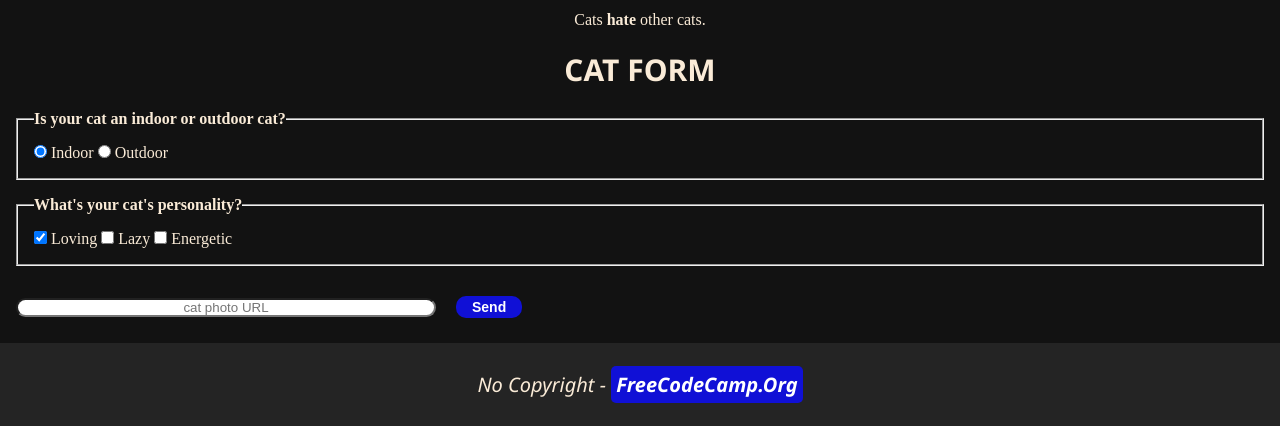
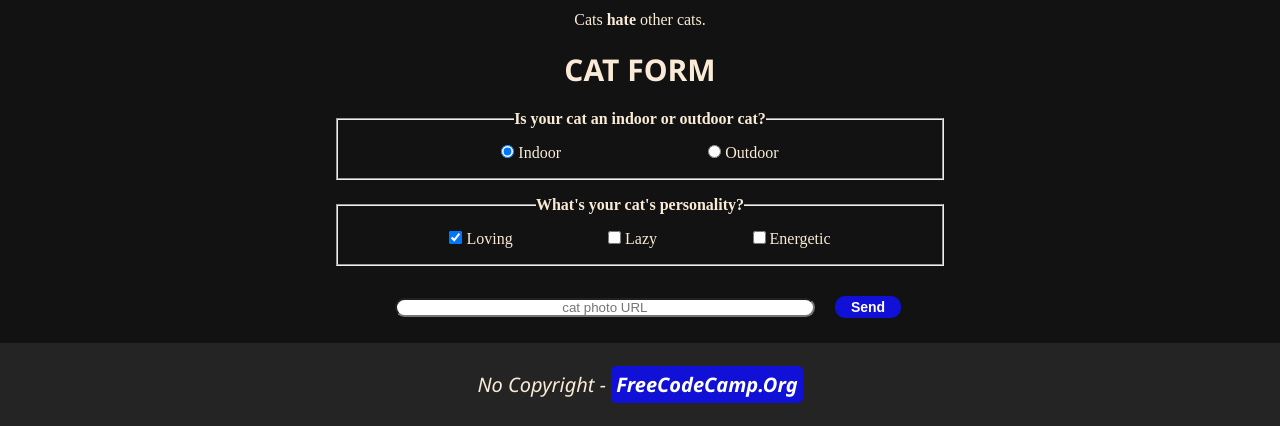
Before and after one commit to moacirrochadev/catphotoapp, a plain HTML site: page index.html in a window 1280 px wide. Shown: the part 1504-1930 px from the top of the page. Drawn offline with Linux system fonts and the light colour scheme.

Commit message:
Ajuste das dimensões do formulário

```diff
--- a/index.html
+++ b/index.html
@@ -1,11 +1,14 @@
 <!DOCTYPE html>
-<html lang="en">
+<html lang="pt-BR">
+
 <head>
   <meta charset="UTF-8">
+  <meta http-equiv="X-UA-Compatible" content="ie=edge">
   <meta name="viewport" content="width=device-width, initial-scale=1.0">
   <title>CatPhotoApp</title>
   <link rel="stylesheet" href="style.css">
 </head>
+
 <body>
   <h1>CatPhotoApp</h1>
   <section>
@@ -13,7 +16,8 @@
     <!-- TODO: Add link to cat photos -->
     <p>See more <a class="seemore" target="_blank" href="https://freecatphotoapp.com">cat photos</a> in our gallery.</p>
     <div class="images">
-          <img src="https://cdn.freecodecamp.org/curriculum/cat-photo-app/relaxing-cat.jpg" alt="A cute orange cat lying on its back.">
+      <img src="https://cdn.freecodecamp.org/curriculum/cat-photo-app/relaxing-cat.jpg"
+        alt="A cute orange cat lying on its back.">
     </div>
   </section>
   <section>
@@ -26,7 +30,8 @@
     </ul>
     <figure>
       <div class="images">
-            <img src="https://cdn.freecodecamp.org/curriculum/cat-photo-app/lasagna.jpg" alt="A slice of lasagna on a plate.">
+        <img src="https://cdn.freecodecamp.org/curriculum/cat-photo-app/lasagna.jpg"
+          alt="A slice of lasagna on a plate.">
       </div>
       <figcaption>Cats <em>love</em> lasagna.</figcaption>
     </figure>
@@ -38,12 +43,13 @@
     </ol>
     <figure>
       <div class="images">
-            <img src="https://cdn.freecodecamp.org/curriculum/cat-photo-app/cats.jpg" alt="Five cats looking around a field.">
+        <img src="https://cdn.freecodecamp.org/curriculum/cat-photo-app/cats.jpg"
+          alt="Five cats looking around a field.">
       </div>
       <figcaption>Cats <strong>hate</strong> other cats.</figcaption>
     </figure>
   </section>
-      <section>
+  <section class="forms">
     <h2>Cat Form</h2>
     <form action="https://freecatphotoapp.com/submit-cat-photo">
       <fieldset class="radiotype">
@@ -53,9 +59,11 @@
       </fieldset>
       <fieldset class="personality">
         <legend>What's your cat's personality?</legend>
-            <input id="loving" type="checkbox" name="personality" value="loving" checked> <label for="loving">Loving</label>
-            <input id="lazy" type="checkbox" name="personality" value="lazy"> <label for="lazy">Lazy</label>
-            <input id="energetic" type="checkbox" name="personality" value="energetic"> <label for="energetic">Energetic</label>
+        <div><input id="loving" type="checkbox" name="personality" value="loving" checked> <label
+            for="loving">Loving</label></div>
+        <div><input id="lazy" type="checkbox" name="personality" value="lazy"> <label for="lazy">Lazy</label></div>
+        <div><input id="energetic" type="checkbox" name="personality" value="energetic"> <label
+            for="energetic">Energetic</label></div>
       </fieldset>
       <div class="send_photo">
         <input class="photourl" type="text" name="catphotourl" placeholder="cat photo URL" required>
@@ -70,4 +78,5 @@
     </p>
   </footer>
 </body>
+
 </html>
--- a/style.css
+++ b/style.css
@@ -8,6 +8,7 @@ body{
     background-color: #121212;
     width: 100vw;
     height: 100vh;
+    text-align: center;
 }
 
 h1, h2, h3, p {
@@ -65,6 +66,8 @@ fieldset{
     padding: 16px;
     margin: 16px;
     color: antiquewhite;
+    display: flex;
+    justify-content: space-evenly;
 }
 
 footer{
@@ -117,6 +120,11 @@ footer > p {
     height: 25px;
 }
 
+.forms{
+    max-width: 640px;
+    margin: 0 auto;
+}
+
 /*@media screen(max-width: 1080px){
 
 };*/
```
Lines whose indentation alone changed are shown as unchanged.
